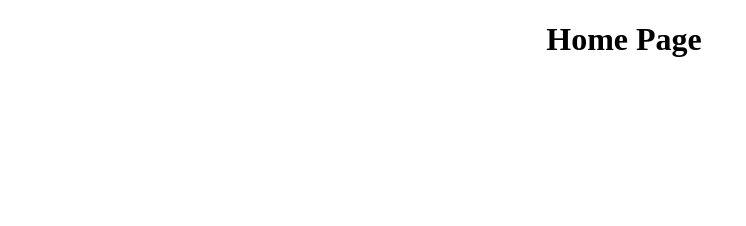
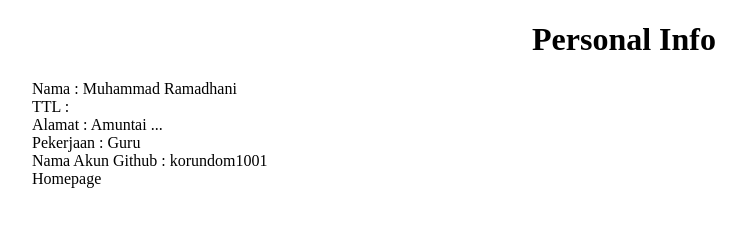
Before and after one commit to korundum1001/Personal_Info, a plain HTML site: page index.html in a window 1280 px wide. Shown: the whole page, without its empty margins (16-762 px from the left). Drawn offline with Linux system fonts and the light colour scheme.

Commit message:
edit index.html file

```diff
--- a/index.html
+++ b/index.html
@@ -7,7 +7,14 @@
     <title>Document</title>
 </head>
 <body>
-    <h1 style="text-align: center;">Home Page</h1>
-
+    <h1 style="text-align: center;">Personal Info</h1>
+    <ul style="list-style-type:none;">
+        <li>Nama : Muhammad Ramadhani</li>
+        <li>TTL : </li>
+        <li>Alamat : Amuntai ...</li>
+        <li>Pekerjaan : Guru</li>
+        <li>Nama Akun Github : korundom1001</li>
+        <li>Homepage</li>
+    </ul>
 </body>
 </html>
```
